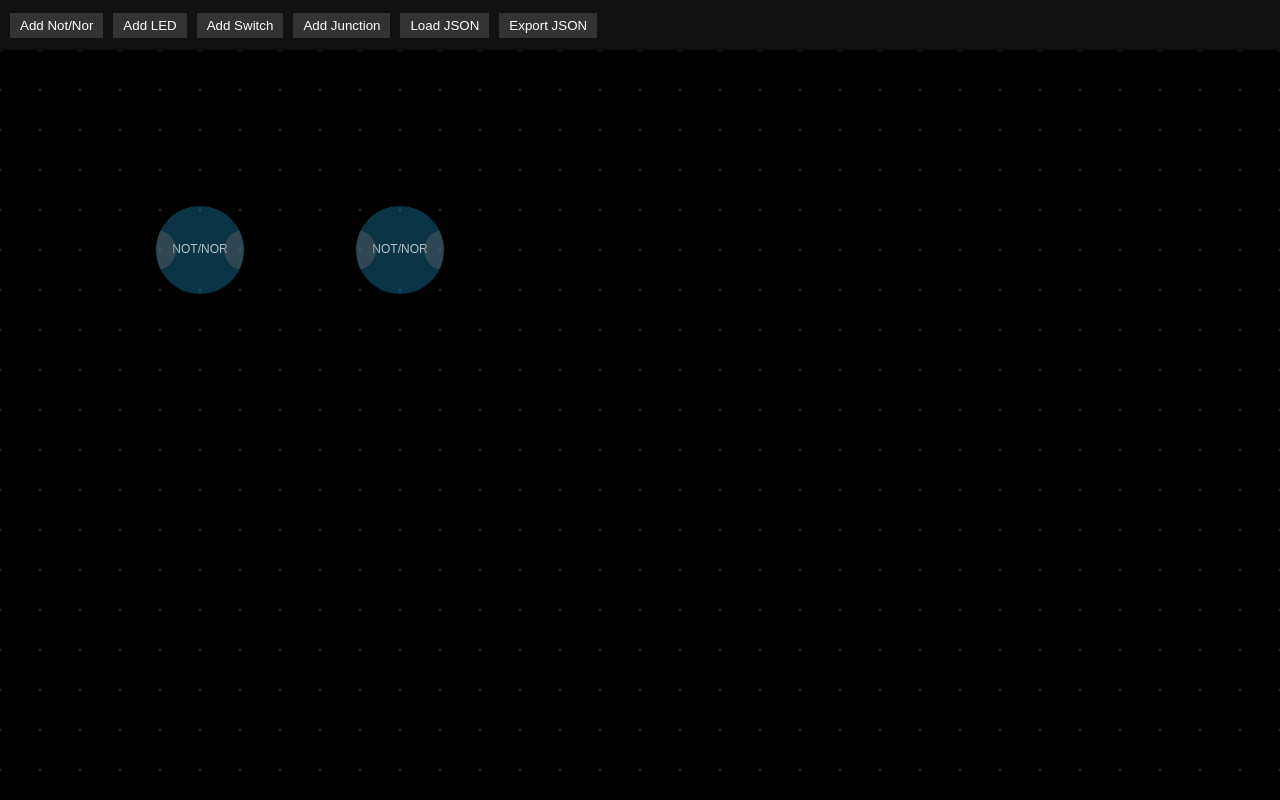
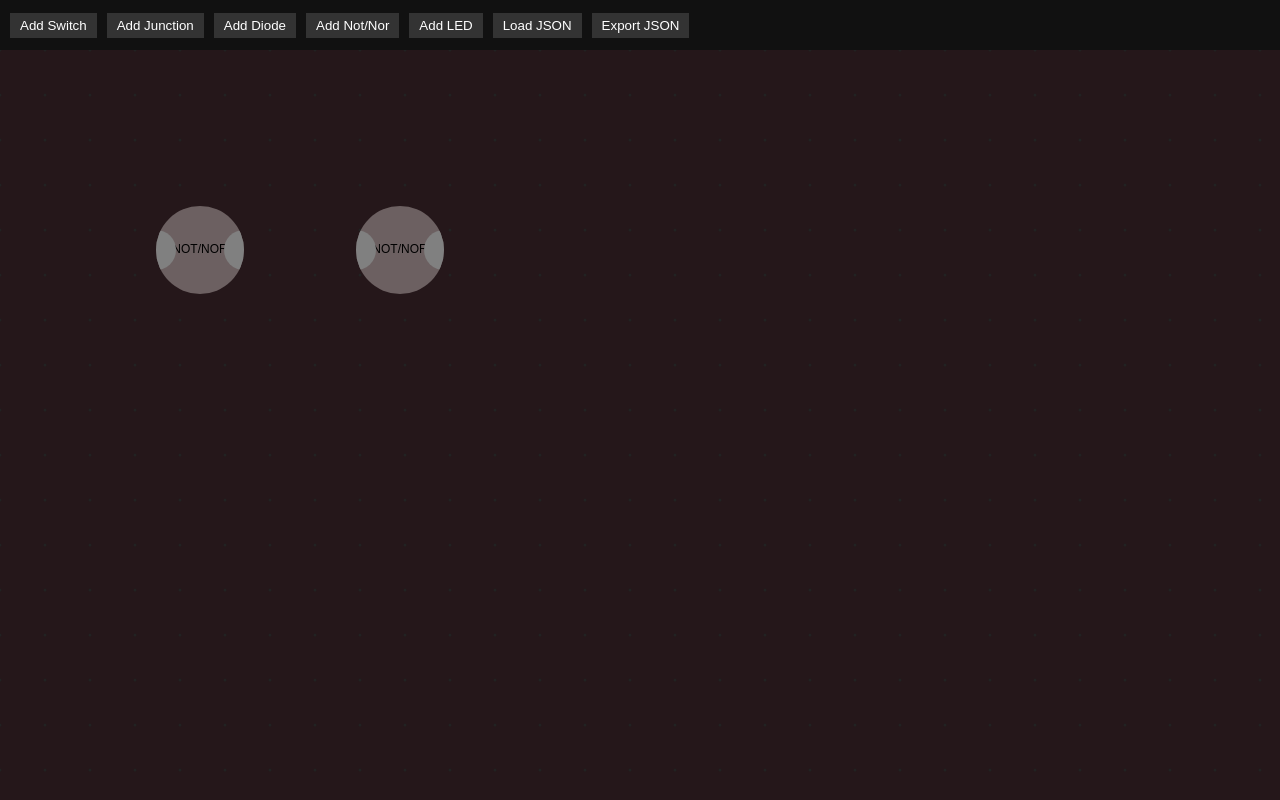
Before and after one commit to val-nvs/logic, a plain HTML site: page index9.html in a window 1280 px wide. Drawn offline with Linux system fonts and the light colour scheme.

Commit message:
Update index9.html

```diff
--- a/index9.html
+++ b/index9.html
@@ -4,7 +4,7 @@
   <meta charset="utf-8">
   <title>Logic Circuit Bezier Editor</title>
   <style>
-    html, body {margin:0; padding:0; height:100%; background:black; overflow:hidden;}
+    html, body {margin:0; padding:0; height:100%; background:#25171a; overflow:hidden;}
     canvas {display:block; cursor:default; margin-top:50px;}
     header {position:fixed; top:0; left:0; right:0; height:50px; background:#111; display:flex; align-items:center; padding:0 10px; z-index:10;}
     header button {margin-right:10px; padding:5px 10px; background:#333; color:white; border:none; cursor:pointer;}
@@ -13,10 +13,11 @@
 </head>
 <body>
 <header>
+  <button id="addSwitch">Add Switch</button>
+  <button id="addJunction">Add Junction</button>
+  <button id="addDiode">Add Diode</button>
   <button id="addNotNor">Add Not/Nor</button>
   <button id="addLED">Add LED</button>
-  <button id="addSwitch">Add Switch</button>
-  <button id="addJunction">Add Junction</button>
   <button id="loadJSON">Load JSON</button>
   <button id="exportJSON">Export JSON</button>
 </header>
@@ -28,9 +29,9 @@ const CONFIG = {
   connectorRadius: 20,
   lineWidth: 24,
   elementRadius: 64,
-  junctionInnerRatio: 0.4, // Inner circle is 40% of full radius
-  shootLength: 100,
-  gridSpacing: 40,
+  junctionInnerRadius: 24, // Inner circle is 48px diameter (24px radius)
+  shootLength: 50,
+  gridSpacing: 45,
   tolerance: 15,
   zoomFactor: 0.1,
   minScale: 0.2,
@@ -43,26 +44,33 @@ const ELEMENT_TYPES = {
   'not/nor': {
     hasOutput: true,
     hasInput: true,
-    color: 'rgba(30,150,200,0.35)',
+    color: '#6c6061',
     label: 'NOT/NOR'
   },
   'LED': {
     hasOutput: false,
     hasInput: true,
-    color: 'rgba(255,100,100,0.35)',
+    color: '#825f45',
     label: 'LED'
   },
   'SWITCH': {
     hasOutput: true,
     hasInput: false,
-    color: 'rgba(100,255,100,0.35)',
+    color: '#2f4858',
     label: 'SWITCH'
   },
   'JUNCTION': {
     hasOutput: false,
     hasInput: false,
     isJunction: true,
-    color: 'rgba(200,200,200,0.5)',
+    color: 'rgba(128,128,128,1)',
+    label: 'JUNCTION'
+  },
+  'DIODE': {
+    hasOutput: false,
+    hasInput: false,
+    isJunction: true,
+    color: 'rgba(128,0,255,1)',
     label: 'JUNCTION'
   }
 };
@@ -257,7 +265,7 @@ const drawing = {
       const {cp1, cp2} = connections.getControlPoints(c, start, end);
 
       // All connections are light gray
-      ctx.strokeStyle = 'rgba(160,160,160,0.5)';
+      ctx.strokeStyle = 'rgba(128,128,128,0.7)';
       ctx.lineWidth = CONFIG.lineWidth;
       ctx.lineCap = 'square';
       ctx.beginPath();
@@ -280,14 +288,14 @@ const drawing = {
         ctx.fill();
 
         // Draw inner circle
-        ctx.fillStyle = 'rgba(100,100,100,0.6)';
+        ctx.fillStyle = 'rgba(96,96,96,1)';
         ctx.beginPath();
-        ctx.arc(el.x, el.y, radius * CONFIG.junctionInnerRatio, 0, Math.PI*2);
+        ctx.arc(el.x, el.y, CONFIG.junctionInnerRadius, 0, Math.PI*2);
         ctx.fill();
 
         // Draw label
         ctx.save();
-        ctx.fillStyle = 'rgba(255,255,255,0.7)';
+        ctx.fillStyle = 'rgba(0,0,0,1)';
         ctx.font = `${12/state.transform.scale}px sans-serif`;
         ctx.textAlign = 'center';
         ctx.textBaseline = 'middle';
@@ -302,7 +310,7 @@ const drawing = {
 
         // Draw type label
         ctx.save();
-        ctx.fillStyle = 'rgba(255,255,255,0.7)';
+        ctx.fillStyle = 'rgba(0,0,0,1)';
         ctx.font = `${12/state.transform.scale}px sans-serif`;
         ctx.textAlign = 'center';
         ctx.textBaseline = 'middle';
@@ -312,10 +320,10 @@ const drawing = {
         // Draw connectors based on type
         const angle = el.rotation / CONFIG.steps * 2 * Math.PI;
         if (typeConfig.hasOutput) {
-          drawing.crescent(el.x, el.y, angle, CONFIG.connectorRadius, 'rgba(100,100,100,0.4)', radius);
+          drawing.crescent(el.x, el.y, angle, CONFIG.connectorRadius, 'rgba(128,128,128,1)', radius);
         }
         if (typeConfig.hasInput) {
-          drawing.crescent(el.x, el.y, Math.PI + angle, CONFIG.connectorRadius, 'rgba(100,100,100,0.4)', radius);
+          drawing.crescent(el.x, el.y, Math.PI + angle, CONFIG.connectorRadius, 'rgba(128,128,128,1)', radius);
         }
       }
     });
@@ -343,7 +351,7 @@ const drawing = {
     const dx = mouseWorld.x - start.x, dy = mouseWorld.y - start.y;
     const cp2 = {x: start.x + dx/2, y: start.y + dy/2};
 
-    ctx.strokeStyle = 'rgba(128,128,128,0.8)';
+    ctx.strokeStyle = 'rgba(0,128,128,0.7)';
     ctx.lineWidth = CONFIG.lineWidth;
     ctx.lineCap = 'square';
     ctx.beginPath();
@@ -375,8 +383,7 @@ const input = {
     for (const el of state.elements) {
       // For junctions when checking for dragging, only check inner circle
       if (el.type === 'JUNCTION' && forDragging) {
-        const innerRadius = (CONFIG.elementRadius - CONFIG.connectorRadius) * CONFIG.junctionInnerRatio;
-        if (geometry.isPointInCircle(worldPos, el, innerRadius)) {
+        if (geometry.isPointInCircle(worldPos, el, CONFIG.junctionInnerRadius)) {
           return el;
         }
       } else if (el.type !== 'JUNCTION') {
@@ -395,10 +402,9 @@ const input = {
     for (const el of state.elements) {
       if (el.type === 'JUNCTION') {
         const outerRadius = CONFIG.elementRadius - CONFIG.connectorRadius;
-        const innerRadius = outerRadius * CONFIG.junctionInnerRatio;
         const distance = geometry.distance(worldPos, el);
 
-        if (distance <= outerRadius && distance > innerRadius) {
+        if (distance <= outerRadius && distance > CONFIG.junctionInnerRadius) {
           return el;
         }
       }
```
